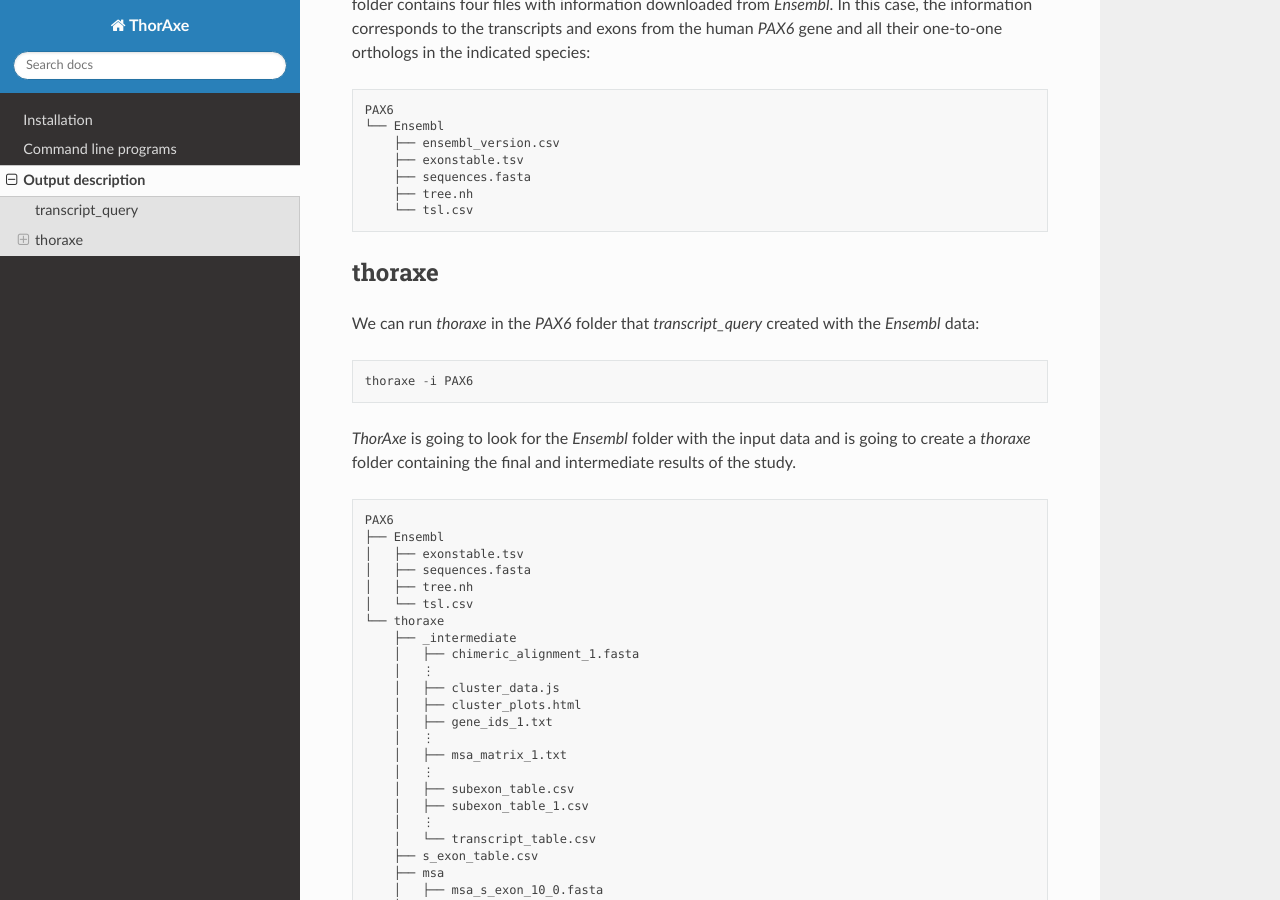
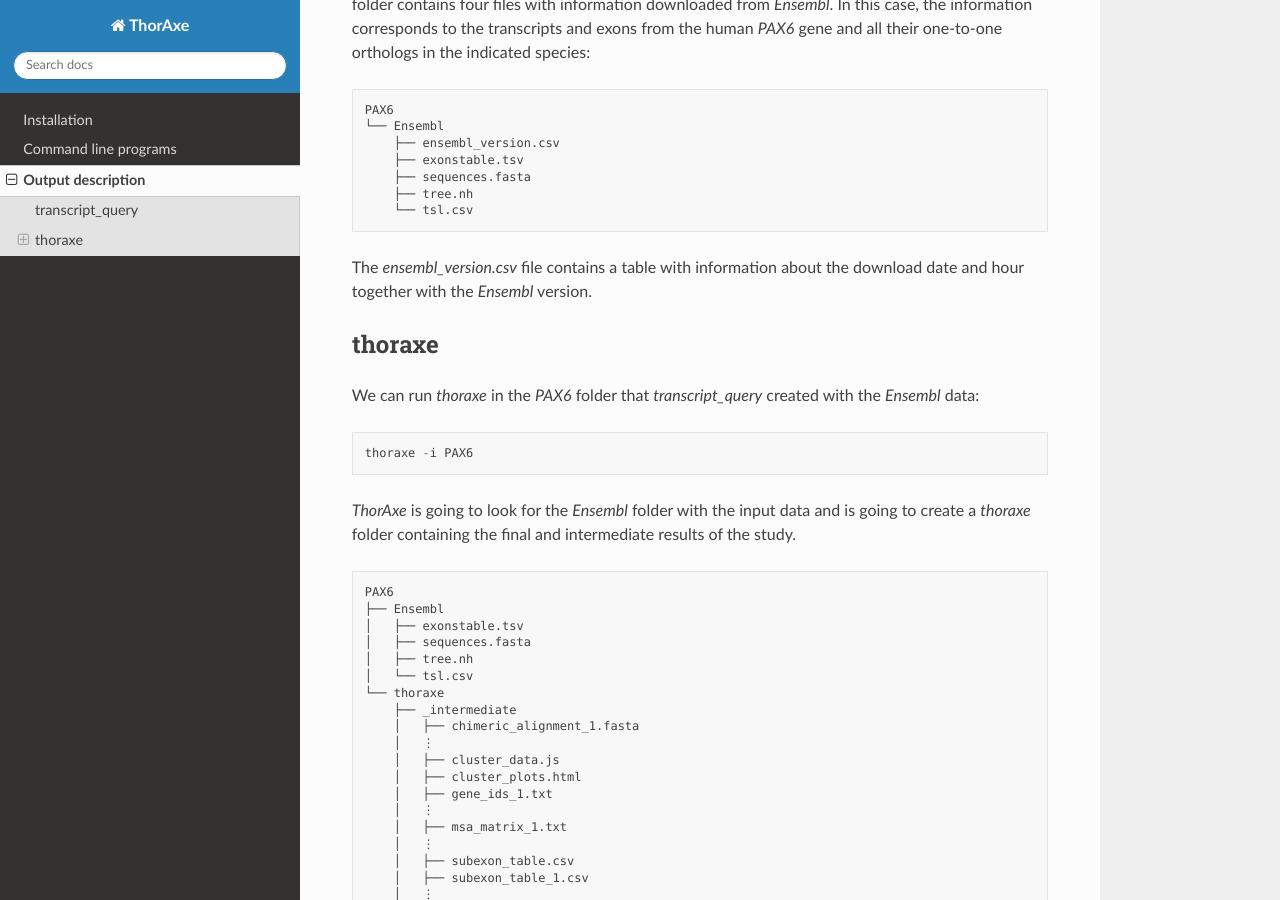
Before and after one commit to PhyloSofS-Team/thoraxe, a Sphinx documentation site: the page built from docs/source/output.rst, in a window 1280 px wide and 900 px high, scrolled down 386 px. Built offline with Sphinx 7.4.7 and the Read the Docs theme 2.0.0, drawn with Linux system fonts in a browser that asks for light colours; pages that are not in the unit, such as notebooks, are missing from menus.

```diff
--- a/docs/source/output.rst
+++ b/docs/source/output.rst
@@ -29,6 +29,8 @@ indicated species:
         ├── tree.nh
         └── tsl.csv
 
+The `ensembl_version.csv` file contains a table with information about the
+download date and hour together with the *Ensembl* version.
 
 thoraxe
 -------
```
Also changed, not shown: 1 other file.
